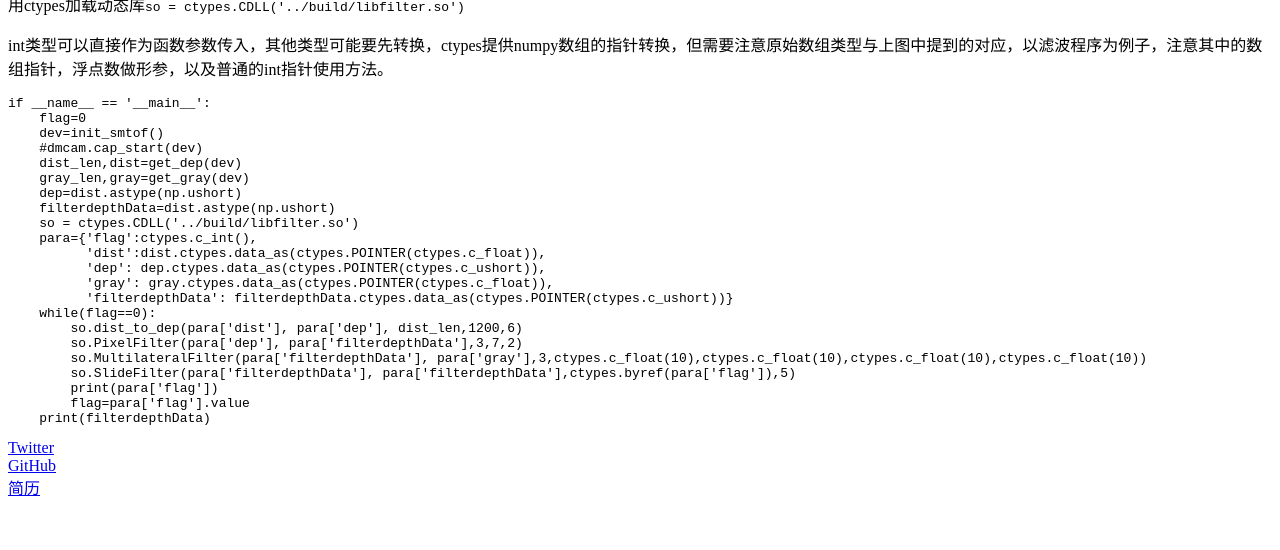
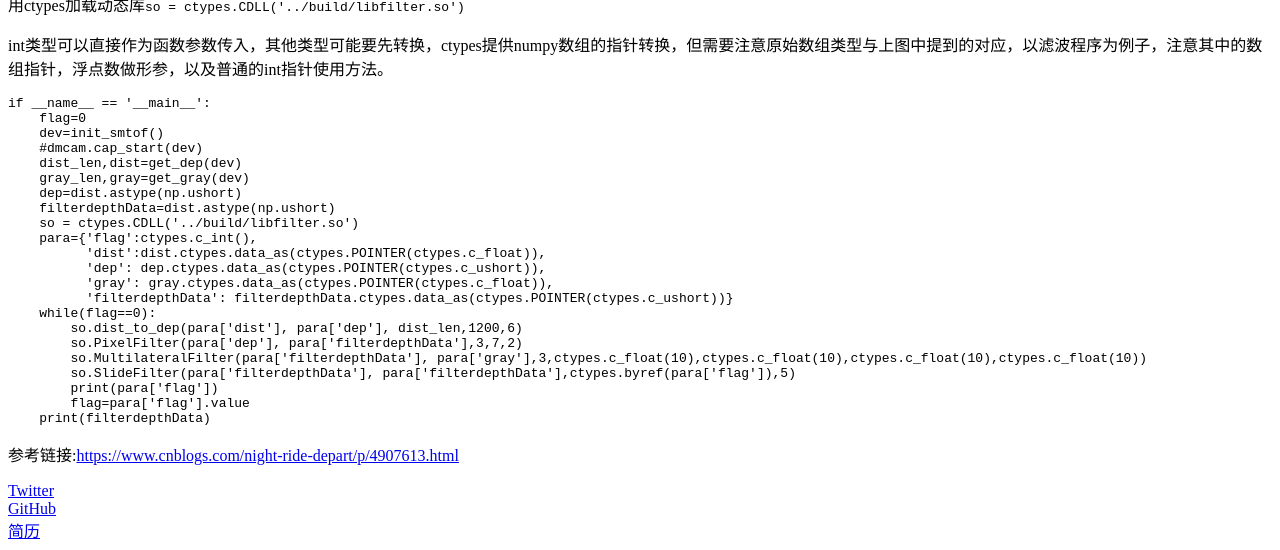
Before and after one commit to SteveJokes/SteveJokes.github.io, a Jekyll site: the page built from _posts/2018-06-26-python调用so库.md, in a window 1280 px wide and 900 px high, scrolled down 1830 px, cut to the strip 350-900 px from the top of the window. Built offline with Jekyll 4.4.1, drawn with Linux system fonts in a browser that asks for light colours; nearby versions of some CDN libraries; our own code applies the rules of GitHub Pages for plain Markdown files; comment, search, counter and statistics services are not loaded; before the commit the page ends 2687 px from its top, so only the background shows below that; some of the changed lines change nothing that is shown.

Commit message:
new post

````diff
--- a/_posts/2018-06-26-python调用so库.md
+++ b/_posts/2018-06-26-python调用so库.md
@@ -29,7 +29,7 @@
 ## ctypes
 ctypes 中的基本数据类型如图所示：
 
-![数据类型图](http://images.51cto.com/files/uploadimg/20130301/1356460.jpg)
+![数据类型图](https://images2015.cnblogs.com/blog/429727/201510/429727-20151024205048567-1089807854.png)
 
 用ctypes加载动态库```so = ctypes.CDLL('../build/libfilter.so')```
 
@@ -59,5 +59,7 @@
         flag=para['flag'].value
     print(filterdepthData)
 ```
+参考链接:<https://www.cnblogs.com/night-ride-depart/p/4907613.html>
+
 
 [//]:学到了注释方法
````
Also changed, not shown: source/18.6.26/test.jpg (deleted).
